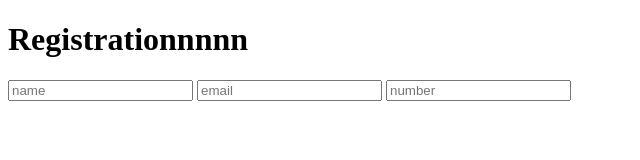
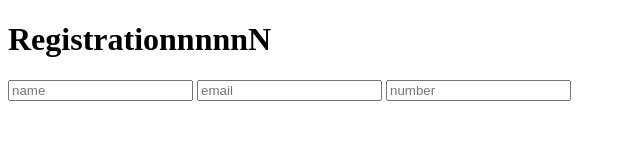
Before and after one commit to Pranavi2502/external, a plain HTML site: page index.html in a window 1280 px wide. Shown: the full height of the page, 0-640 px from the left. Drawn offline with Linux system fonts and the light colour scheme.

Commit message:
six commit

```diff
--- a/index.html
+++ b/index.html
@@ -7,7 +7,7 @@
 </head>
 <body>
     <form>
-        <h1>Registrationnnnn</h1>
+        <h1>RegistrationnnnnN</h1>
         <input placeholder="name" id="name">
         <input placeholder="email">
         <input placeholder="number">
```
